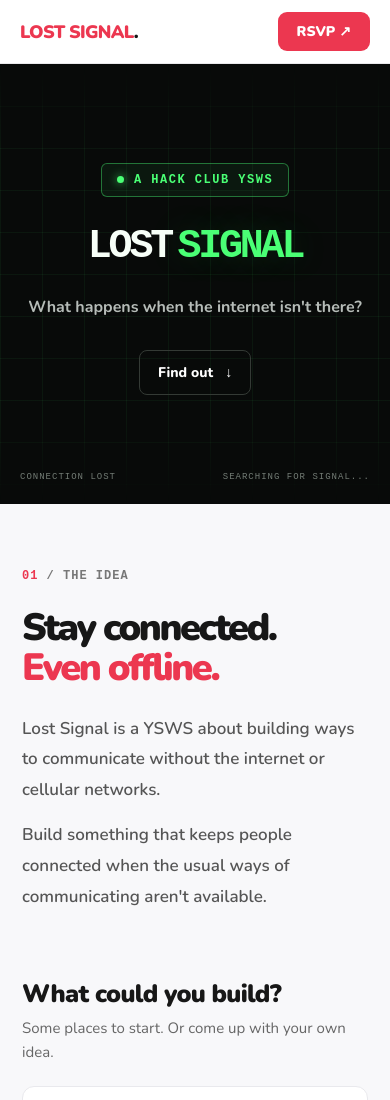
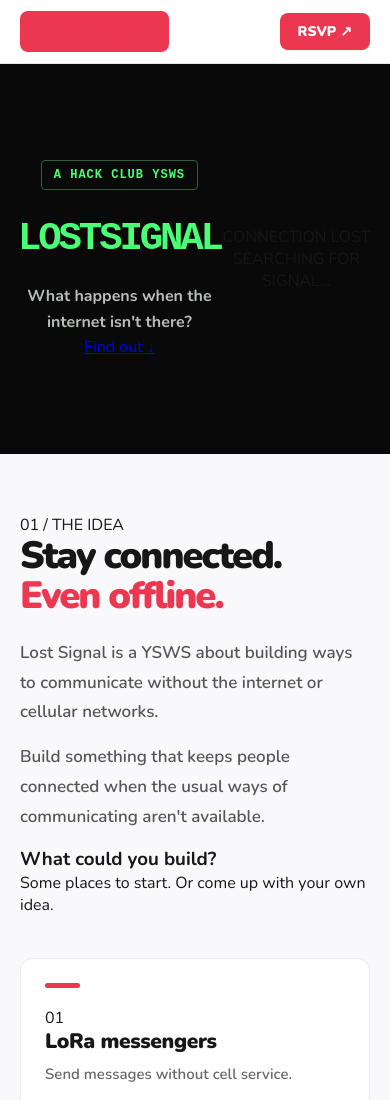
Before and after one commit to koditra/lost-signal, a plain HTML site: page index.html in a window 390 px wide. Shown: the top 1100 px of the page. Drawn offline with nearby package versions, Linux system fonts and the light colour scheme.

Commit message:
Refactor CSS styles and remove color variables
Removed CSS variables for colors and updated styles throughout the file. Adjusted layout and spacing for various elements, including navigation, hero section, and content.

```diff
--- a/style.css
+++ b/style.css
@@ -1,13 +1,4 @@
-:root {
-    --red: #ec3750;
-    --red-dark: #c72b42;
-    --green: #4aff75;
-    --black: #080a09;
-    --text: #171717;
-    --muted: #666666;
-    --background: #f8f8fa;
-    --card: #ffffff;
-}
+@import url("https://fonts.googleapis.com/css2?family=Nunito:wght@400;600;700;800;900&display=swap");
 
 * {
     box-sizing: border-box;
@@ -17,490 +8,390 @@
 
 html {
     scroll-behavior: smooth;
-    scroll-padding-top: 30px;
 }
 
 body {
     min-height: 100vh;
-    background: var(--background);
-    color: var(--text);
+    background: #f9f9fb;
+    color: #171717;
     font-family: "Nunito", Arial, sans-serif;
-    -webkit-font-smoothing: antialiased;
 }
 
 a {
-    color: inherit;
+    -webkit-tap-highlight-color: transparent;
 }
 
 a:focus-visible {
-    outline: 3px solid var(--green);
-    outline-offset: 5px;
+    outline: 2px solid #4aff75;
+    outline-offset: 4px;
 }
 
 /* Navigation */
 
-.navbar {
-    height: 70px;
-    padding: 0 7%;
+nav {
+    width: 100%;
+    height: 64px;
+    padding: 0 5%;
     display: flex;
     align-items: center;
     justify-content: space-between;
-    background: #ffffff;
-    border-bottom: 1px solid #e9e9ec;
+    background: #fff;
+    border-bottom: 1px solid #e8e8eb;
 }
 
-.nav-title,
-.footer-title {
-    color: var(--red);
-    font-size: 18px;
+.nav-title {
+    color: #ec3750;
+    font-size: 17px;
     font-weight: 900;
-    letter-spacing: -0.7px;
-    text-decoration: none;
+    letter-spacing: -0.5px;
 }
 
-.nav-title span,
-.footer-title span {
-    color: var(--text);
-}
-
-.nav-rsvp {
-    padding: 10px 19px;
-    background: var(--red);
+nav a {
+    padding: 9px 18px;
+    background: #ec3750;
     color: white;
-    border-radius: 9px;
+    border-radius: 8px;
     text-decoration: none;
     font-size: 14px;
     font-weight: 900;
-    transition: background 0.2s, transform 0.2s;
+    transition: background 0.2s;
 }
 
-.nav-rsvp:hover {
-    background: var(--red-dark);
-    transform: translateY(-2px);
+nav a:hover {
+    background: #d52d45;
 }
 
 /* Hero */
 
 .hero {
-    position: relative;
-    min-height: 520px;
-    padding: 100px 24px 110px;
+    min-height: 470px;
+    padding: 80px 24px;
     display: flex;
     align-items: center;
     justify-content: center;
     overflow: hidden;
-    isolation: isolate;
-    background: var(--black);
-    color: white;
+    background: #080908;
     text-align: center;
-}
-
-.hero-grid {
-    position: absolute;
-    inset: 0;
-    z-index: -1;
-    background-image:
-        linear-gradient(rgba(74, 255, 117, 0.055) 1px, transparent 1px),
-        linear-gradient(90deg, rgba(74, 255, 117, 0.055) 1px, transparent 1px);
-    background-size: 42px 42px;
-    mask-image: linear-gradient(to bottom, transparent, black 20%, black 80%, transparent);
 }
 
 .hero-content {
     width: 100%;
-    max-width: 1000px;
+    max-width: 1100px;
 }
 
 .eyebrow {
-    display: inline-flex;
-    align-items: center;
-    gap: 10px;
+    display: inline-block;
     margin-bottom: 30px;
-    padding: 9px 15px;
-    border: 1px solid rgba(74, 255, 117, 0.4);
-    border-radius: 6px;
-    color: var(--green);
-    background: rgba(74, 255, 117, 0.06);
+    padding: 7px 12px;
+    border: 1px solid #355d3d;
+    border-radius: 4px;
+    color: #4aff75;
     font-family: monospace;
     font-size: 12px;
     font-weight: bold;
-    letter-spacing: 1.5px;
-}
-
-.status-dot {
-    width: 7px;
-    height: 7px;
-    flex-shrink: 0;
-    border-radius: 50%;
-    background: var(--green);
-    box-shadow: 0 0 10px rgba(74, 255, 117, 0.8);
+    letter-spacing: 1px;
 }
 
 .title {
-    display: flex;
-    flex-wrap: wrap;
-    align-items: center;
-    justify-content: center;
-    gap: 0.16em;
-    color: #f7fff8;
+    position: relative;
+    display: inline-block;
+    max-width: 100%;
+    color: #4aff75;
     font-family: "Courier New", monospace;
-    font-size: clamp(48px, 10.5vw, 126px);
+    font-size: clamp(44px, 12vw, 150px);
     font-weight: 900;
     line-height: 1;
-    letter-spacing: -0.09em;
-    overflow-wrap: anywhere;
+    letter-spacing: -0.085em;
 }
 
-.title-accent {
-    color: var(--green);
-    text-shadow: 0 0 35px rgba(74, 255, 117, 0.17);
+.title::before,
+.title::after {
+    content: attr(data-text);
+    position: absolute;
+    inset: 0;
+    width: 100%;
+    height: 100%;
+    pointer-events: none;
+}
+
+.title::before {
+    color: #ff3bce;
+    clip-path: inset(15% 0 70% 0);
+    animation: glitch-pink 4s infinite;
+}
+
+.title::after {
+    color: #00e9f2;
+    clip-path: inset(65% 0 15% 0);
+    animation: glitch-cyan 4s infinite;
+}
+
+@keyframes glitch-pink {
+    0%, 89%, 91%, 100% {
+        transform: translateX(0);
+    }
+
+    90% {
+        transform: translateX(-5px);
+    }
+
+    90.5% {
+        transform: translateX(4px);
+    }
+}
+
+@keyframes glitch-cyan {
+    0%, 93%, 95%, 100% {
+        transform: translateX(0);
+    }
+
+    94% {
+        transform: translateX(5px);
+    }
+
+    94.5% {
+        transform: translateX(-3px);
+    }
 }
 
 .hero-text {
-    max-width: 600px;
-    margin: 28px auto 0;
-    color: #b6bcb8;
-    font-size: clamp(16px, 2vw, 20px);
+    margin: 25px auto 0;
+    color: #b8bdb9;
+    font-size: clamp(16px, 2vw, 19px);
     font-weight: 700;
     line-height: 1.6;
-}
-
-.hero-link {
-    display: inline-flex;
-    align-items: center;
-    gap: 12px;
-    margin-top: 30px;
-    padding: 12px 18px;
-    border: 1px solid #343a35;
-    border-radius: 8px;
-    color: white;
-    font-size: 14px;
-    font-weight: 800;
-    text-decoration: none;
-    transition: border-color 0.2s, color 0.2s;
-}
-
-.hero-link:hover {
-    border-color: var(--green);
-    color: var(--green);
-}
-
-.hero-bottom {
-    position: absolute;
-    right: 7%;
-    bottom: 22px;
-    left: 7%;
-    display: flex;
-    justify-content: space-between;
-    gap: 15px;
-    color: #737c75;
-    font-family: monospace;
-    font-size: 10px;
-    letter-spacing: 1px;
 }
 
 /* Main content */
 
 .content {
     width: 100%;
-    max-width: 1040px;
-    margin: 0 auto;
-    padding: 85px 30px;
-}
-
-.section-label {
-    margin-bottom: 25px;
-    color: #777777;
-    font-family: monospace;
-    font-size: 12px;
-    font-weight: bold;
-    letter-spacing: 1px;
-}
-
-.section-label span {
-    color: var(--red);
+    max-width: 1000px;
+    margin: auto;
+    padding: 75px 30px;
 }
 
 .content > h2 {
-    margin-bottom: 25px;
-    font-size: clamp(38px, 6vw, 60px);
+    margin-bottom: 22px;
+    font-size: clamp(38px, 6vw, 56px);
     font-weight: 900;
-    line-height: 1.06;
-    letter-spacing: -2.5px;
+    line-height: 1.05;
+    letter-spacing: -2px;
 }
 
 .content > h2 span {
-    color: var(--red);
+    color: #ec3750;
 }
 
 .description {
-    max-width: 700px;
+    max-width: 690px;
     margin-bottom: 15px;
-    color: #555555;
+    color: #555;
     font-size: 17px;
     font-weight: 600;
-    line-height: 1.8;
+    line-height: 1.75;
 }
 
-/* Project ideas */
-
-.ideas-heading {
-    margin-top: 65px;
-    margin-bottom: 22px;
-}
-
-.ideas-heading h3 {
-    font-size: 25px;
-    font-weight: 900;
-    letter-spacing: -0.7px;
-}
-
-.ideas-heading p {
-    margin-top: 5px;
-    color: var(--muted);
-    font-size: 15px;
-    line-height: 1.6;
-}
+/* Ideas */
 
 .ideas {
+    margin-top: 42px;
     display: grid;
     grid-template-columns: repeat(2, minmax(0, 1fr));
-    gap: 16px;
+    gap: 14px;
 }
 
 .idea {
-    position: relative;
-    min-height: 175px;
-    padding: 27px 28px;
-    overflow: hidden;
-    background: var(--card);
-    border: 1px solid #e9e9ed;
+    min-height: 160px;
+    padding: 26px;
+    background: #fff;
+    border: 1px solid #ebebef;
     border-radius: 12px;
-    transition: transform 0.2s, border-color 0.2s, box-shadow 0.2s;
+    transition: transform 0.18s, border-color 0.18s;
 }
 
 .idea:hover {
-    transform: translateY(-4px);
-    border-color: #d6d6dc;
-    box-shadow: 0 12px 30px rgba(0, 0, 0, 0.045);
+    transform: translateY(-3px);
+    border-color: #d5d5dc;
 }
 
 .idea::before {
     content: "";
     display: block;
-    width: 32px;
-    height: 4px;
-    margin-bottom: 21px;
-    border-radius: 10px;
-    background: var(--idea-color);
-}
-
-.idea-number {
-    position: absolute;
-    top: 23px;
-    right: 25px;
-    color: #b0b0b8;
-    font-family: monospace;
-    font-size: 12px;
-    font-weight: bold;
+    width: 35px;
+    height: 5px;
+    margin-bottom: 19px;
+    border-radius: 3px;
 }
 
 .idea h3 {
     margin-bottom: 8px;
+    color: #171717;
     font-size: 21px;
     font-weight: 900;
-    line-height: 1.25;
-    letter-spacing: -0.5px;
+    line-height: 1.2;
+    letter-spacing: -0.4px;
 }
 
 .idea p {
-    max-width: 340px;
-    color: var(--muted);
+    color: #666;
     font-size: 15px;
     font-weight: 600;
-    line-height: 1.65;
+    line-height: 1.6;
 }
 
-.red {
-    --idea-color: #ec3750;
+.red::before {
+    background: #ec3750;
 }
 
-.orange {
-    --idea-color: #ff8c37;
+.orange::before {
+    background: #ff8c37;
 }
 
-.blue {
-    --idea-color: #338eda;
+.blue::before {
+    background: #338eda;
 }
 
-.green {
-    --idea-color: #25c997;
+.green::before {
+    background: #33cda0;
 }
 
-.purple {
-    --idea-color: #a633d6;
+.purple::before {
+    background: #a633d6;
 }
 
-.yellow {
-    --idea-color: #e2b800;
+.yellow::before {
+    background: #e3bb16;
 }
 
-/* RSVP section */
+/* RSVP */
 
 .join {
-    margin-top: 75px;
-    padding: 42px;
+    margin-top: 65px;
+    padding: 36px;
     display: flex;
     align-items: center;
     justify-content: space-between;
-    gap: 30px;
-    background: var(--red);
+    gap: 25px;
+    background: #ec3750;
     color: white;
-    border-radius: 14px;
-}
-
-.join-content {
-    max-width: 580px;
-}
-
-.join-label {
-    display: inline-block;
-    margin-bottom: 12px;
-    color: #ffe0e4;
-    font-family: monospace;
-    font-size: 11px;
-    font-weight: bold;
-    letter-spacing: 1.5px;
+    border-radius: 12px;
 }
 
 .join h2 {
-    margin-bottom: 12px;
-    font-size: clamp(32px, 4vw, 42px);
+    margin-bottom: 10px;
+    color: white;
+    font-size: 34px;
     font-weight: 900;
     line-height: 1.1;
-    letter-spacing: -1.5px;
+    letter-spacing: -1px;
 }
 
 .join p {
-    color: #fff0f2;
+    max-width: 530px;
+    color: white;
     font-size: 16px;
     font-weight: 600;
-    line-height: 1.7;
+    line-height: 1.6;
 }
 
 .rsvp {
-    display: inline-flex;
-    align-items: center;
-    justify-content: center;
-    gap: 14px;
     flex-shrink: 0;
-    padding: 15px 21px;
+    padding: 13px 22px;
+    background: white;
+    color: #ec3750;
     border: 1px solid white;
-    border-radius: 9px;
-    background: white;
-    color: var(--red);
-    font-size: 15px;
+    border-radius: 8px;
+    text-decoration: none;
+    font-size: 16px;
     font-weight: 900;
-    text-decoration: none;
-    transition: transform 0.2s, background 0.2s;
+    transition: background 0.2s, transform 0.2s;
 }
 
 .rsvp:hover {
-    transform: translateY(-3px);
-    background: #fff0f2;
+    background: #ffe9ed;
+    transform: translateY(-2px);
 }
 
 /* Footer */
 
 footer {
-    min-height: 100px;
-    padding: 25px 7%;
-    display: flex;
-    align-items: center;
-    justify-content: space-between;
-    gap: 20px;
+    padding: 22px;
     background: white;
-    border-top: 1px solid #e9e9ec;
-}
-
-.footer-title {
-    font-size: 15px;
-}
-
-footer p {
-    color: #777777;
+    border-top: 1px solid #e8e8eb;
+    color: #888;
+    text-align: center;
     font-size: 13px;
     font-weight: 600;
 }
 
-/* Smaller screens */
+footer span {
+    color: #ec3750;
+    font-weight: 900;
+}
+
+/* Mobile */
 
 @media (max-width: 700px) {
-    .navbar {
-        height: 64px;
+    nav {
         padding: 0 20px;
     }
 
     .hero {
-        min-height: 440px;
-        padding: 90px 20px 100px;
+        min-height: 390px;
+        padding: 70px 18px;
     }
 
     .title {
-        font-size: clamp(40px, 10vw, 70px);
+        font-size: clamp(38px, 10vw, 68px);
         letter-spacing: -0.08em;
     }
 
-    .hero-bottom {
-        right: 20px;
-        left: 20px;
-        font-size: 9px;
+    .hero-text {
+        max-width: 380px;
     }
 
     .content {
-        padding: 65px 22px;
+        padding: 60px 20px;
     }
 
     .ideas {
         grid-template-columns: 1fr;
-        gap: 13px;
+        gap: 12px;
     }
 
     .idea {
-        min-height: 155px;
+        min-height: 145px;
+        padding: 24px;
     }
 
     .join {
-        align-items: flex-start;
+        align-items: stretch;
         flex-direction: column;
-        padding: 30px 25px;
-        gap: 24px;
+        padding: 28px 24px;
+        gap: 22px;
+    }
+
+    .join h2 {
+        font-size: 32px;
     }
 
     .rsvp {
-        width: 100%;
-    }
-
-    footer {
-        padding: 25px 22px;
-        align-items: flex-start;
-        flex-direction: column;
-        gap: 8px;
+        text-align: center;
     }
 }
 
 @media (max-width: 380px) {
-    .title {
-        font-size: 38px;
-    }
-
     .eyebrow {
         font-size: 10px;
     }
 
-    .hero-bottom {
-        font-size: 8px;
-        letter-spacing: 0;
+    .title {
+        font-size: 36px;
+    }
+
+    .hero-text {
+        font-size: 16px;
     }
 
     .content > h2 {
@@ -509,12 +400,14 @@
 }
 
 @media (prefers-reduced-motion: reduce) {
+    html {
+        scroll-behavior: auto;
+    }
+
     *,
     *::before,
     *::after {
-        scroll-behavior: auto !important;
-        animation-duration: 0.01ms !important;
-        animation-iteration-count: 1 !important;
-        transition-duration: 0.01ms !important;
+        animation: none !important;
+        transition: none !important;
     }
 }
```
